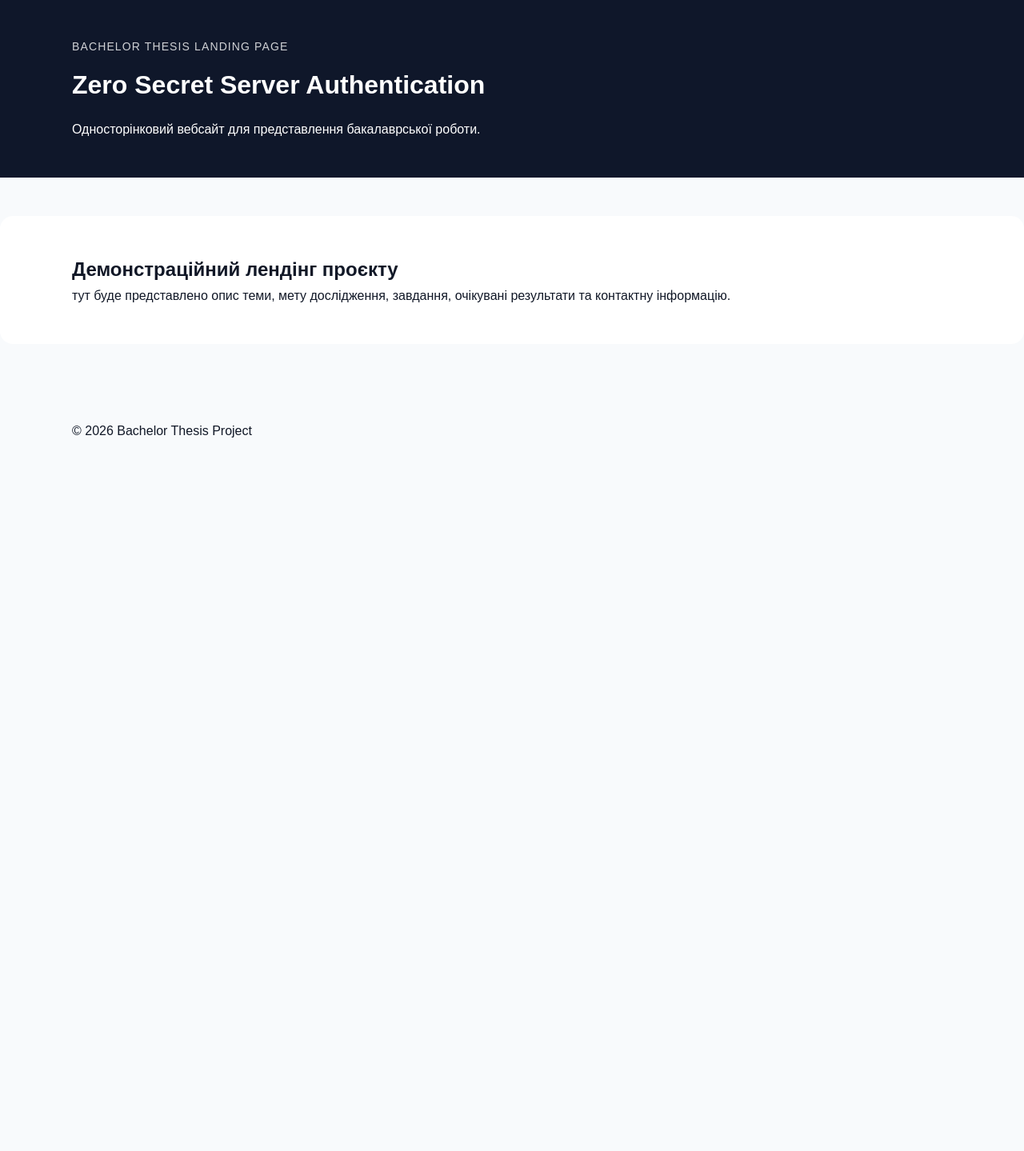
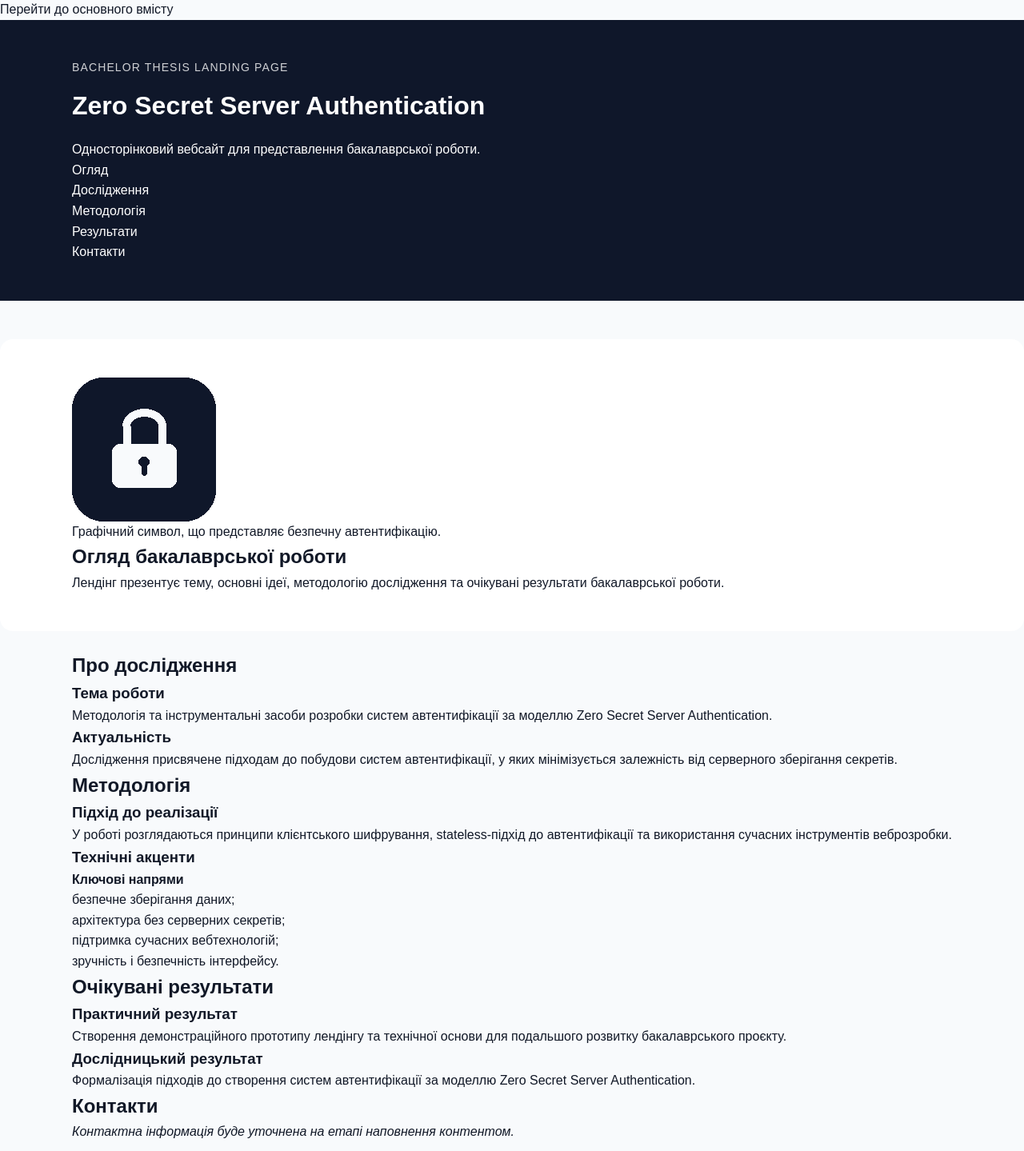
Before and after one commit to elaizav/zero-secret-auth-landing, a plain HTML site: page index.html in a window 1280 px wide. Shown: the part 1-1440 px from the top of the page at 80% size. Before the commit the page ends 800 px from the top, so only its background shows below. Drawn offline with Linux system fonts and the light colour scheme.

Commit message:
Refactor index.html structure and improve semantics

```diff
--- a/index.html
+++ b/index.html
@@ -17,32 +17,136 @@
   <link rel="stylesheet" href="styles.css">
 </head>
 <body>
-  <header class="site-header">
+  <body>
+  <a class="skip-link" href="#main-content">Перейти до основного вмісту</a>
+
+  <header class="site-header" role="banner">
     <div class="container">
       <p class="eyebrow">Bachelor Thesis Landing Page</p>
-      <h1>Zero Secret Server Authentication</h1>
-      <p class="subtitle">
+      <h1 id="page-title">Zero Secret Server Authentication</h1>
+      <p class="subtitle" id="page-summary">
         Односторінковий вебсайт для представлення бакалаврської роботи.
       </p>
+
+      <nav class="site-nav" aria-label="Основна навігація">
+        <ul>
+          <li><a href="#overview">Огляд</a></li>
+          <li><a href="#research">Дослідження</a></li>
+          <li><a href="#methodology">Методологія</a></li>
+          <li><a href="#results">Результати</a></li>
+          <li><a href="#contacts">Контакти</a></li>
+        </ul>
+      </nav>
     </div>
   </header>
 
-  <main class="site-main">
-    <section class="hero">
+  <main id="main-content" class="site-main">
+    <section id="overview" class="hero" aria-labelledby="hero-title" aria-describedby="page-summary">
       <div class="container">
-        <h2>Демонстраційний лендінг проєкту</h2>
-        <p>
-          тут буде представлено опис теми, мету дослідження, завдання,
-          очікувані результати та контактну інформацію.
-        </p>
+        <figure class="hero-media">
+          <img
+            src="apple-touch-icon.png"
+            alt="Іконка проєкту Zero Secret Server Authentication у вигляді стилізованого замка"
+            width="180"
+            height="180"
+          >
+          <figcaption class="visually-hidden">
+            Графічний символ, що представляє безпечну автентифікацію.
+          </figcaption>
+        </figure>
+
+        <div class="hero-copy">
+          <h2 id="hero-title">Огляд бакалаврської роботи</h2>
+          <p>
+            Лендінг презентує тему, основні ідеї, методологію дослідження
+            та очікувані результати бакалаврської роботи.
+          </p>
+        </div>
+      </div>
+    </section>
+
+    <section id="research" aria-labelledby="research-title">
+      <div class="container">
+        <h2 id="research-title">Про дослідження</h2>
+
+        <article aria-labelledby="topic-title">
+          <h3 id="topic-title">Тема роботи</h3>
+          <p>
+            Методологія та інструментальні засоби розробки систем
+            автентифікації за моделлю Zero Secret Server Authentication.
+          </p>
+        </article>
+
+        <article aria-labelledby="relevance-title">
+          <h3 id="relevance-title">Актуальність</h3>
+          <p>
+            Дослідження присвячене підходам до побудови систем автентифікації,
+            у яких мінімізується залежність від серверного зберігання секретів.
+          </p>
+        </article>
+      </div>
+    </section>
+
+    <section id="methodology" aria-labelledby="methodology-title">
+      <div class="container">
+        <h2 id="methodology-title">Методологія</h2>
+
+        <article aria-labelledby="approach-title">
+          <h3 id="approach-title">Підхід до реалізації</h3>
+          <p>
+            У роботі розглядаються принципи клієнтського шифрування, stateless-підхід
+            до автентифікації та використання сучасних інструментів веброзробки.
+          </p>
+        </article>
+
+        <article aria-labelledby="technical-focus-title">
+          <h3 id="technical-focus-title">Технічні акценти</h3>
+          <h4>Ключові напрями</h4>
+          <ul>
+            <li>безпечне зберігання даних;</li>
+            <li>архітектура без серверних секретів;</li>
+            <li>підтримка сучасних вебтехнологій;</li>
+            <li>зручність і безпечність інтерфейсу.</li>
+          </ul>
+        </article>
+      </div>
+    </section>
+
+    <section id="results" aria-labelledby="results-title">
+      <div class="container">
+        <h2 id="results-title">Очікувані результати</h2>
+
+        <article aria-labelledby="practical-result-title">
+          <h3 id="practical-result-title">Практичний результат</h3>
+          <p>
+            Створення демонстраційного прототипу лендінгу та технічної основи
+            для подальшого розвитку бакалаврського проєкту.
+          </p>
+        </article>
+
+        <article aria-labelledby="research-result-title">
+          <h3 id="research-result-title">Дослідницький результат</h3>
+          <p>
+            Формалізація підходів до створення систем автентифікації за моделлю
+            Zero Secret Server Authentication.
+          </p>
+        </article>
+      </div>
+    </section>
+
+    <section id="contacts" aria-labelledby="contacts-title">
+      <div class="container">
+        <h2 id="contacts-title">Контакти</h2>
+        <address>
+          Контактна інформація буде уточнена на етапі наповнення контентом.
+        </address>
       </div>
     </section>
   </main>
 
-  <footer class="site-footer">
+  <footer class="site-footer" role="contentinfo">
     <div class="container">
       <p>© 2026 Bachelor Thesis Project</p>
     </div>
   </footer>
 </body>
-</html>
```
